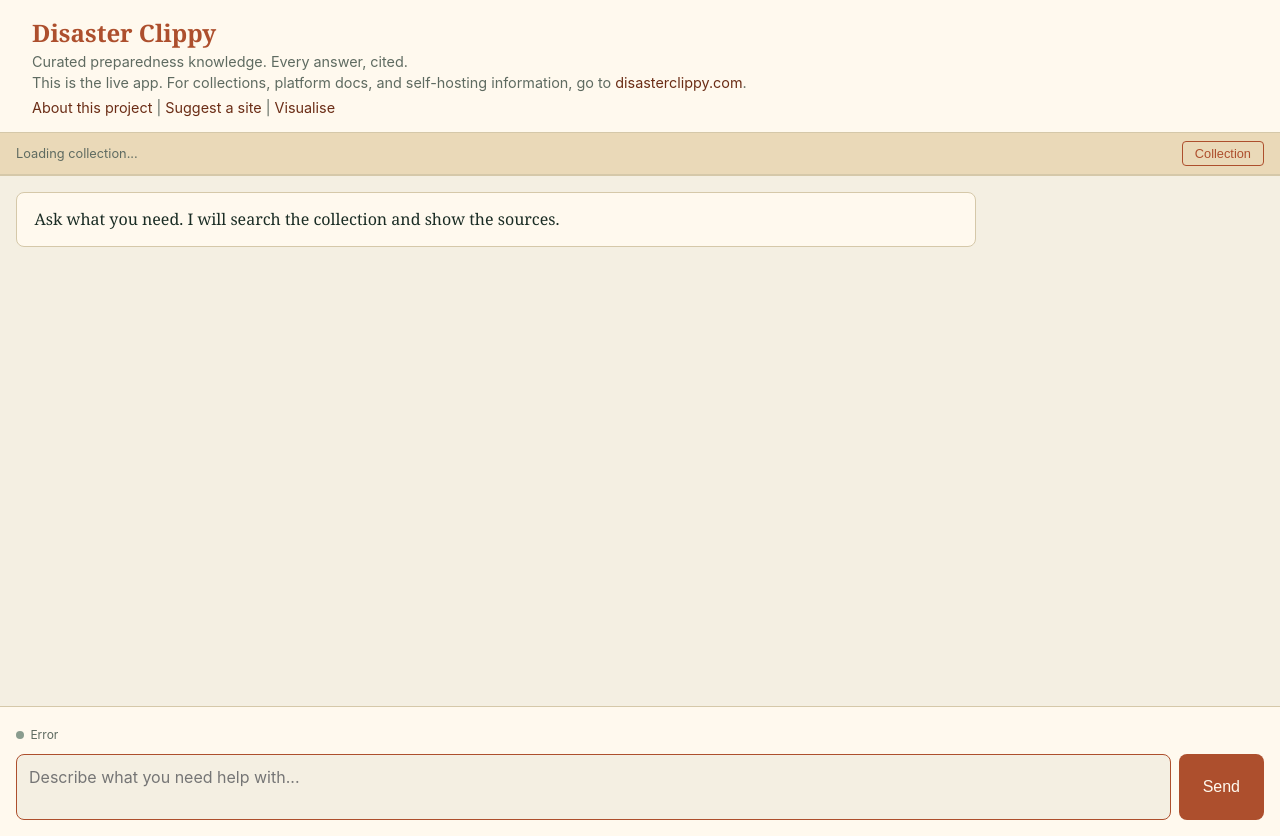
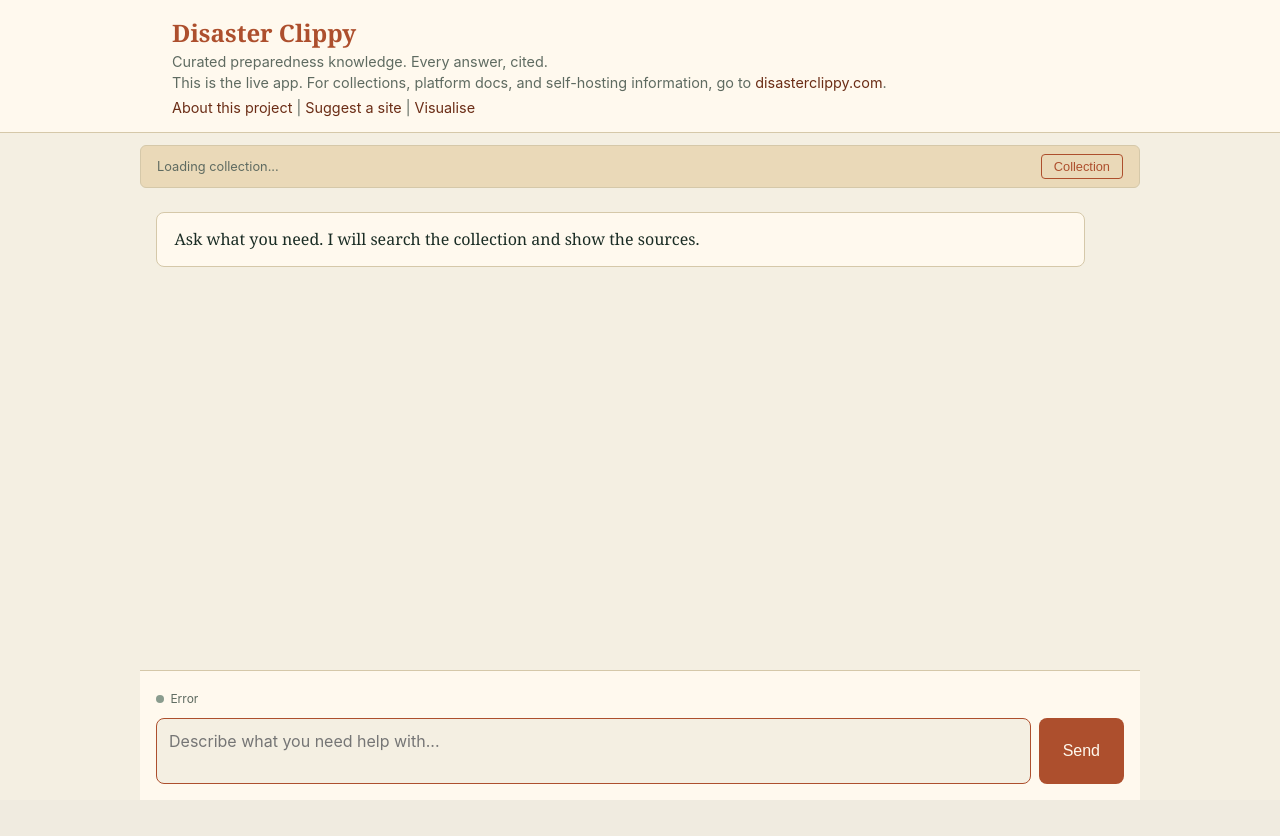
Before and after one commit to xyver/disaster-clippy-public, a Python web app: template templates/index.html in a window 1280 px wide. After the commit the page ends 800 px from the top, so only its background shows below. Run offline with Jinja, Linux system fonts and the light colour scheme; the template is opened without the code that fills it, so the values that code supplies are empty.

Commit message:
Constrain collection bar to chat layout

```diff
--- a/static/chat.css
+++ b/static/chat.css
@@ -40,12 +40,16 @@
     color: #5f6b61;
 }
 
+.header-inner {
+    max-width: 1000px;
+}
+
 .container {
     display: flex;
-    max-width: 1400px;
+    max-width: 1000px;
     margin: 0 auto;
-    width: 100%;
-    height: calc(100vh - 140px);
+    width: calc(100% - 2rem);
+    flex: 1;
     min-height: 400px;
 }
 
@@ -54,7 +58,8 @@
     flex: 1;
     display: flex;
     flex-direction: column;
-    height: 100%;
+    height: auto;
+    min-height: 0;
     overflow: hidden;
 }
 
@@ -318,12 +323,17 @@
 .stats-bar {
     padding: 0.5rem 1rem;
     background: #ead9b8;
-    border-bottom: 1px solid #d5c8a9;
+    border: 1px solid #d5c8a9;
+    border-radius: 6px;
     font-size: 0.8rem;
     color: #5f6b61;
     display: flex;
     justify-content: space-between;
     align-items: center;
+    gap: 1rem;
+    max-width: 1000px;
+    width: calc(100% - 2rem);
+    margin: 0.75rem auto 0.5rem;
 }
 
 .stats-bar button {
@@ -344,7 +354,10 @@
 /* Collection Panel */
 .sources-panel {
     background: #fff6e7;
-    border-bottom: 1px solid #d5c8a9;
+    border-radius: 6px;
+    max-width: 1000px;
+    width: calc(100% - 2rem);
+    margin: 0 auto;
     padding: 0;
     max-height: 0;
     overflow: hidden;
@@ -354,6 +367,8 @@
 .sources-panel.open {
     max-height: 70vh;
     padding: 1rem;
+    margin-bottom: 0.5rem;
+    border: 1px solid #d5c8a9;
     overflow-y: auto;
 }
 
@@ -467,8 +482,7 @@
 /* Responsive */
 @media (max-width: 900px) {
     .container {
-        height: auto;
-        min-height: calc(100vh - 140px);
+        min-height: 500px;
     }
     .chat-panel {
         height: auto;
@@ -486,6 +500,14 @@
 }
 
 @media (max-width: 600px) {
+    .stats-bar {
+        flex-wrap: wrap;
+    }
+
+    .stats-bar-controls {
+        margin-left: auto;
+    }
+
     .reference-cards {
         grid-template-columns: repeat(2, 1fr);
     }
--- a/templates/index.html
+++ b/templates/index.html
@@ -18,7 +18,7 @@
     <meta name="twitter:image" content="https://app.disasterclippy.com/static/paperclip.png">
     <link rel="icon" type="image/png" href="/static/paperclip.png">
     <link rel="stylesheet" href="/static/user-app.css">
-    <link rel="stylesheet" href="/static/chat.css">
+    <link rel="stylesheet" href="/static/chat.css?v=20261001-compact-bar">
     <link rel="preconnect" href="https://www.googletagmanager.com">
     <script async src="https://www.googletagmanager.com/gtag/js?id=G-RZ95WJZDNC"></script>
     <script>
```
